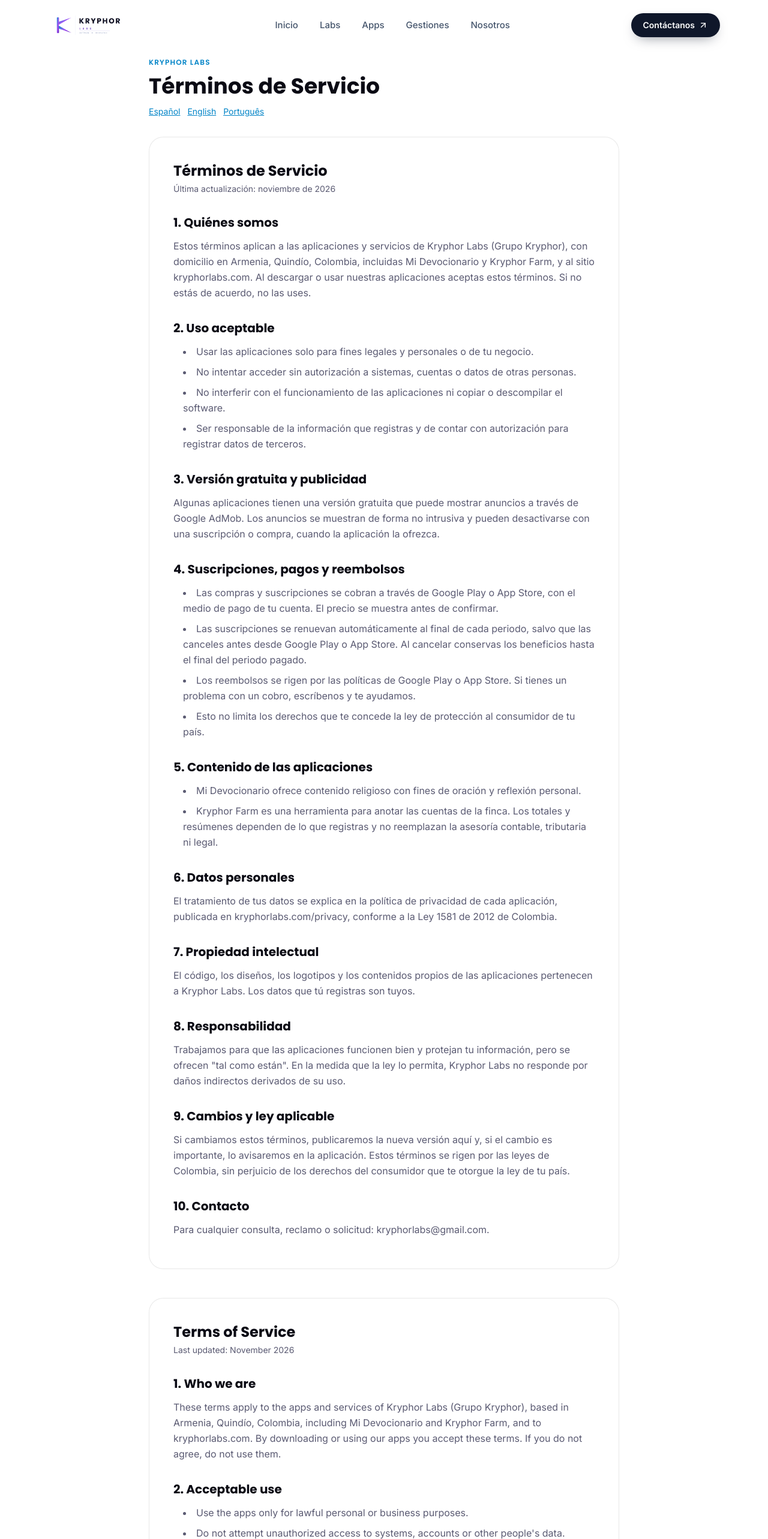
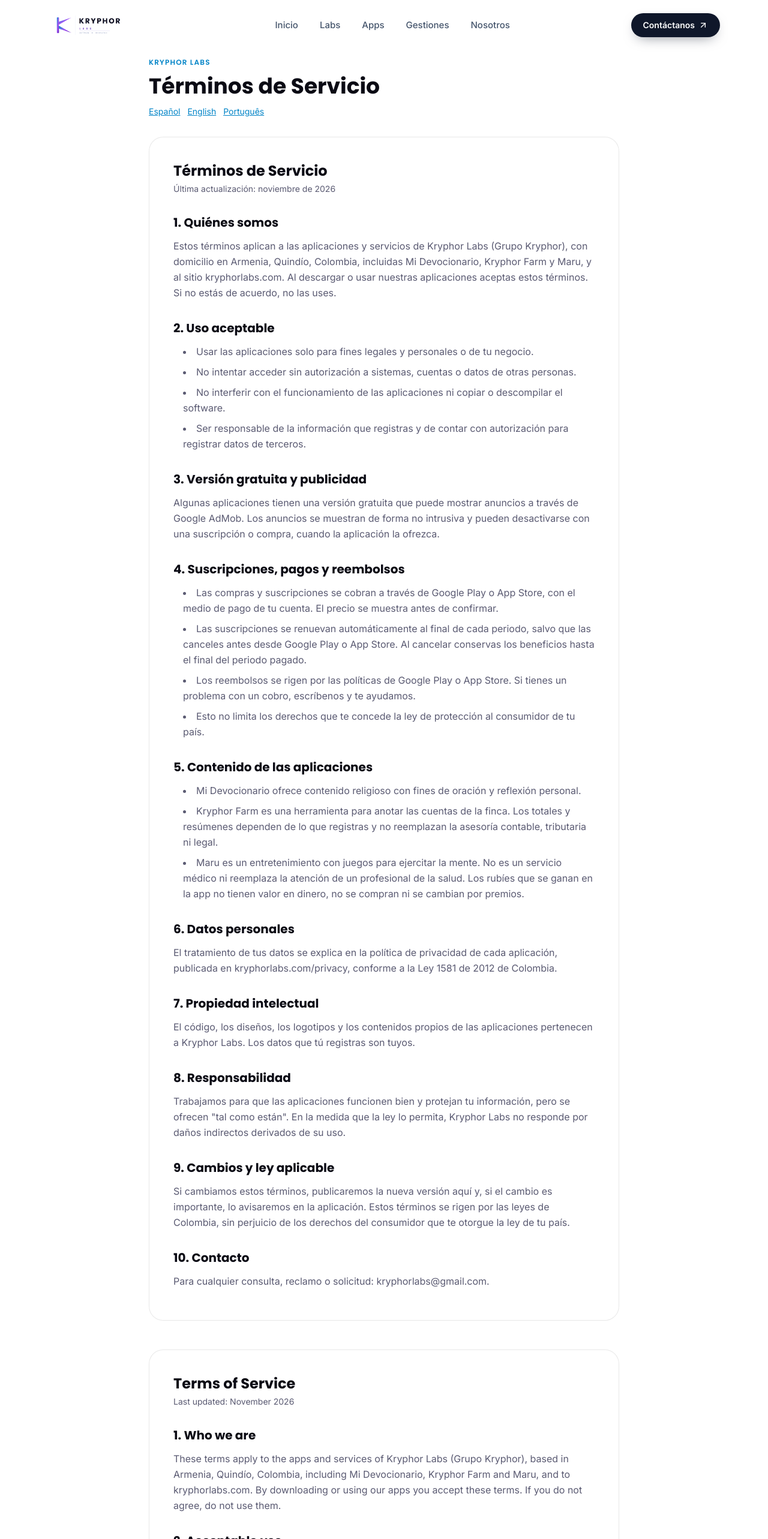
Before and after one commit to kryphorlabs/kryphor-web, a Next.js app: page /terms in a window 1280 px wide. Shown: the top 2566 px of the page at 60% size. Built offline with nearby package versions, Linux system fonts and the light colour scheme.

Commit message:
se agregó Maru a los términos de servicio en español, inglés y portugués

```diff
--- a/src/app/(public)/terms/page.tsx
+++ b/src/app/(public)/terms/page.tsx
@@ -3,7 +3,7 @@ import type { Metadata } from "next";
 export const metadata: Metadata = {
   title: "Términos de Servicio — Kryphor Labs",
   description:
-    "Términos de servicio de las aplicaciones de Kryphor Labs (Mi Devocionario, Kryphor Farm): uso, publicidad, suscripciones, reembolsos y contacto.",
+    "Términos de servicio de las aplicaciones de Kryphor Labs (Mi Devocionario, Kryphor Farm, Maru): uso, publicidad, suscripciones, reembolsos y contacto.",
   alternates: { canonical: "/terms" },
 };
 
@@ -22,7 +22,7 @@ const versiones: Version[] = [
       {
         titulo: "1. Quiénes somos",
         parrafos: [
-          "Estos términos aplican a las aplicaciones y servicios de Kryphor Labs (Grupo Kryphor), con domicilio en Armenia, Quindío, Colombia, incluidas Mi Devocionario y Kryphor Farm, y al sitio kryphorlabs.com. Al descargar o usar nuestras aplicaciones aceptas estos términos. Si no estás de acuerdo, no las uses.",
+          "Estos términos aplican a las aplicaciones y servicios de Kryphor Labs (Grupo Kryphor), con domicilio en Armenia, Quindío, Colombia, incluidas Mi Devocionario, Kryphor Farm y Maru, y al sitio kryphorlabs.com. Al descargar o usar nuestras aplicaciones aceptas estos términos. Si no estás de acuerdo, no las uses.",
         ],
       },
       {
@@ -54,6 +54,7 @@ const versiones: Version[] = [
         lista: [
           "Mi Devocionario ofrece contenido religioso con fines de oración y reflexión personal.",
           "Kryphor Farm es una herramienta para anotar las cuentas de la finca. Los totales y resúmenes dependen de lo que registras y no reemplazan la asesoría contable, tributaria ni legal.",
+          "Maru es un entretenimiento con juegos para ejercitar la mente. No es un servicio médico ni reemplaza la atención de un profesional de la salud. Los rubíes que se ganan en la app no tienen valor en dinero, no se compran ni se cambian por premios.",
         ],
       },
       {
@@ -95,7 +96,7 @@ const versiones: Version[] = [
       {
         titulo: "1. Who we are",
         parrafos: [
-          "These terms apply to the apps and services of Kryphor Labs (Grupo Kryphor), based in Armenia, Quindío, Colombia, including Mi Devocionario and Kryphor Farm, and to kryphorlabs.com. By downloading or using our apps you accept these terms. If you do not agree, do not use them.",
+          "These terms apply to the apps and services of Kryphor Labs (Grupo Kryphor), based in Armenia, Quindío, Colombia, including Mi Devocionario, Kryphor Farm and Maru, and to kryphorlabs.com. By downloading or using our apps you accept these terms. If you do not agree, do not use them.",
         ],
       },
       {
@@ -127,6 +128,7 @@ const versiones: Version[] = [
         lista: [
           "Mi Devocionario offers religious content for personal prayer and reflection.",
           "Kryphor Farm is a tool to record farm accounts. Totals and summaries depend on what you enter and are not accounting, tax or legal advice.",
+          "Maru is entertainment with games to exercise the mind. It is not a medical service and does not replace care from a health professional. The rubies earned in the app have no monetary value and cannot be bought or exchanged for prizes.",
         ],
       },
       {
@@ -168,7 +170,7 @@ const versiones: Version[] = [
       {
         titulo: "1. Quem somos",
         parrafos: [
-          "Estes termos se aplicam aos aplicativos e serviços da Kryphor Labs (Grupo Kryphor), com sede em Armenia, Quindío, Colômbia, incluindo Mi Devocionario e Kryphor Farm, e ao site kryphorlabs.com. Ao baixar ou usar nossos aplicativos, você aceita estes termos. Se não concordar, não os use.",
+          "Estes termos se aplicam aos aplicativos e serviços da Kryphor Labs (Grupo Kryphor), com sede em Armenia, Quindío, Colômbia, incluindo Mi Devocionario, Kryphor Farm e Maru, e ao site kryphorlabs.com. Ao baixar ou usar nossos aplicativos, você aceita estes termos. Se não concordar, não os use.",
         ],
       },
       {
@@ -200,6 +202,7 @@ const versiones: Version[] = [
         lista: [
           "O Mi Devocionario oferece conteúdo religioso para oração e reflexão pessoal.",
           "O Kryphor Farm é uma ferramenta para anotar as contas da propriedade rural. Totais e resumos dependem do que você registra e não substituem assessoria contábil, tributária ou jurídica.",
+          "O Maru é um entretenimento com jogos para exercitar a mente. Não é um serviço médico nem substitui o atendimento de um profissional de saúde. Os rubis ganhos no app não têm valor em dinheiro, não podem ser comprados nem trocados por prêmios.",
         ],
       },
       {
```
